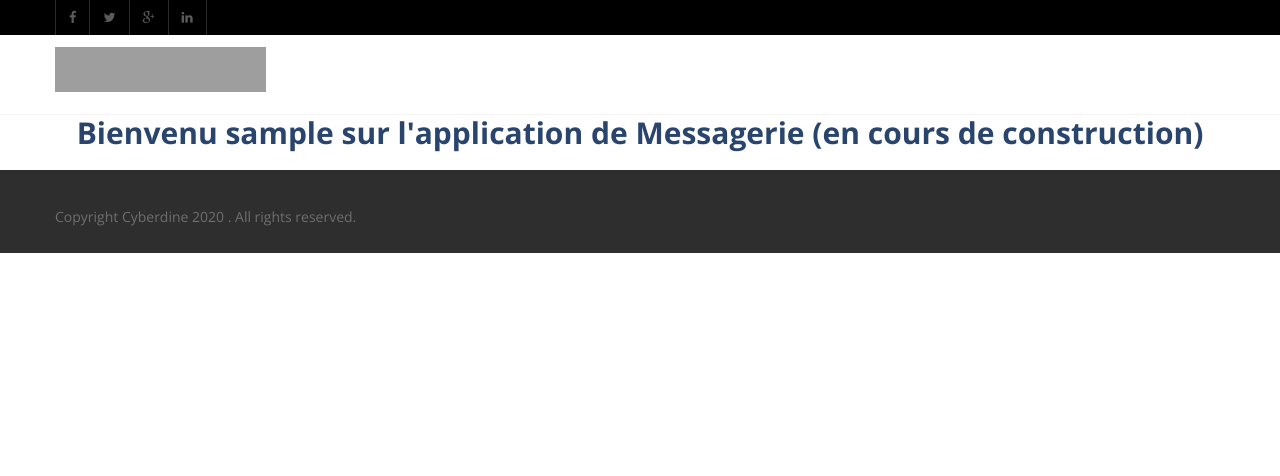
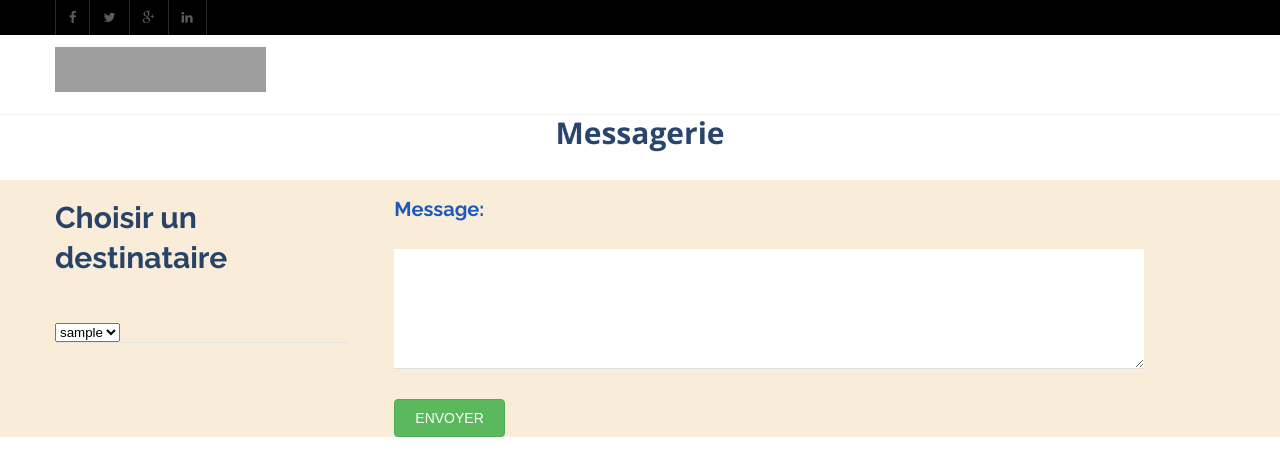
Before and after one commit to Fatou24Diallo/Cyberdine, a Symfony app: template templates/home/messagerie.html.twig in a window 1280 px wide. Shown: the top 476 px of the page. Run offline with Twig, Linux system fonts and the light colour scheme; the template is opened without the code that fills it: most values are stand-ins (such as "Sample title", 1, 10 or a date in 2020); some libraries are stand-ins or nearby versions; grey boxes are pictures that could not be loaded.

Commit message:
debut chat

```diff
--- a/templates/home/messagerie.html.twig
+++ b/templates/home/messagerie.html.twig
@@ -12,7 +12,7 @@
 <meta name="viewport" content="width=device-width, maximum-scale=1, initial-scale=1, user-scalable=0">
 <meta name="keywords" content="">
 <meta name="description" content="">
-<title>Cyberdine Applications</title>
+<title>Cyberdine Messagerie</title>
 
 <!-- Favicon -->
 <link rel="shortcut icon" href="build/images/faviconC.ico">
@@ -125,22 +125,62 @@
   <div class="clearfix"></div>
   <!-- end page header -->
   <div class="clearfix"></div>
+  <section> <h2 class="title4"><p>Messagerie</p></h2></section>
 
-  <section> <h2 class="title4"><p>Bienvenu  {{user_name}} sur l'application de Messagerie (en cours de construction)</p></h2></section>
+
+  <div class="clearfix"></div>
+  <section class="common_section">
+    <div class="container">
+      <form method="post" action="">
+      <div class="left_sidebar">
+        <div class="categories_holder">
+          <h1 class="padd_bot2 title5">Choisir un destinataire </h1>
+          <h5><ul class="list">
+            <li class="first title6">
+              <select name="users">
+                {% for user in users %}
+                  <option value="user_name">{{user.username}}</option>
+                {% endfor %}
+              </select>
+            </li>
+
+            <li class="last"></li>
+          </ul></h5>
+        </div>
+        <!--end categories-->
+        <div class="clearfix"></div>
+
+      </div>
+      <!--end left sidebar-->
+
+    <div class="content_right">
+      <label for="message" class="title6">Message:</label><br><br>
+
+      <textarea id="message" name="message"
+                rows="5" cols="33">
+      </textarea>
+
+      <button class="btn btn-success">Envoyer</button>
+
+    </div></form>
+    <!--end content right-->
+
+    </div>
+  </section>
   <!-- end section 1 -->
   <div class="clearfix"></div>
 
 
 <div class="clearfix"></div>
 
-    <footer>
+    <!--<footer>
         <div class="copyrights">
             <div class="container">
                 <div class="one_half"><span>Copyright Cyberdine 2020 . All rights reserved.</span></div>
             </div>
         </div>
-        <!--end copyrights-->
-    </footer>
+        end copyrights
+    </footer>-->
 </div>
 <!--end sitewraper-->
 
```
Also changed, not shown: src/Controller/HomeController.php (+14 -0 lines).
